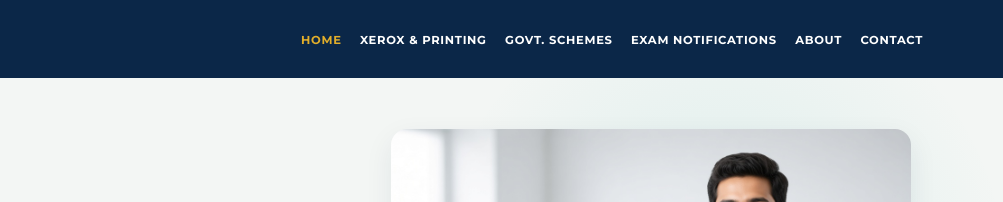
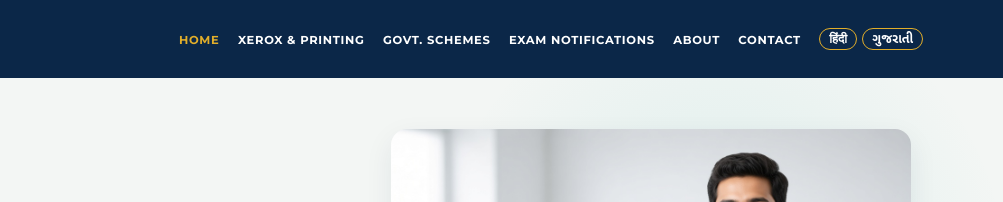
Before and after one commit to chirag-mahjan/pragati_zerox, an Astro site: page / in a window 1280 px wide. Shown: the top 202 px of the page, 277-1280 px from the left. Built offline with nearby package versions, Linux system fonts and the light colour scheme; Astro itself is replaced by a stand-in of ours.

Commit message:
Add Hindi and Gujarati links to Google website translation.

```diff
--- a/src/components/Header.astro
+++ b/src/components/Header.astro
@@ -30,6 +30,17 @@ const path = Astro.url.pathname.replace(/\/$/, "") || "/";
           );
         })
       }
+      <li class="lang-switch">
+        <a data-translate="hi" href="https://translate.google.com/translate?sl=auto&tl=hi" target="_blank" rel="noopener noreferrer">हिंदी</a>
+        <a data-translate="gu" href="https://translate.google.com/translate?sl=auto&tl=gu" target="_blank" rel="noopener noreferrer">ગુજરાતી</a>
+      </li>
     </ul>
   </div>
 </header>
+<script is:inline>
+  const page = encodeURIComponent(location.href);
+  for (const link of document.querySelectorAll("[data-translate]")) {
+    const lang = link.getAttribute("data-translate");
+    link.href = "https://translate.google.com/translate?sl=auto&tl=" + lang + "&u=" + page;
+  }
+</script>
--- a/src/styles/global.css
+++ b/src/styles/global.css
@@ -169,6 +169,22 @@ a {
 .nav-links a[aria-current="page"],
 .nav-links a:hover {
   color: var(--gold);
+}
+
+.lang-switch {
+  display: flex;
+  align-items: center;
+  gap: 0.35rem;
+}
+
+.lang-switch a {
+  border: 1px solid var(--gold);
+  border-radius: 999px;
+  padding: 0.18rem 0.55rem;
+  text-transform: none;
+  letter-spacing: 0;
+  font-size: 0.78rem;
+  line-height: 1.2;
 }
 
 .hero {
```
